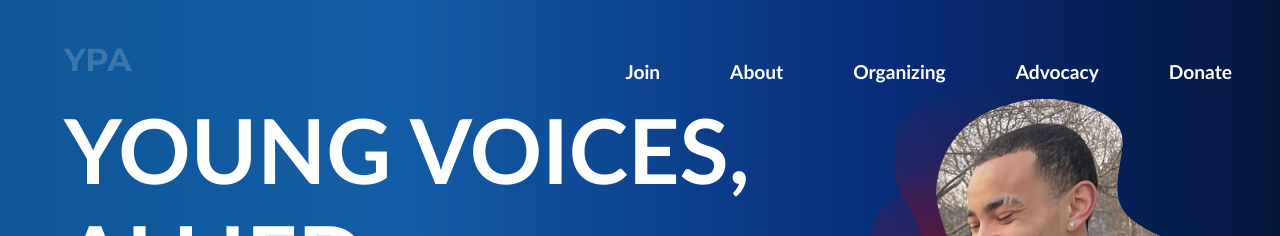
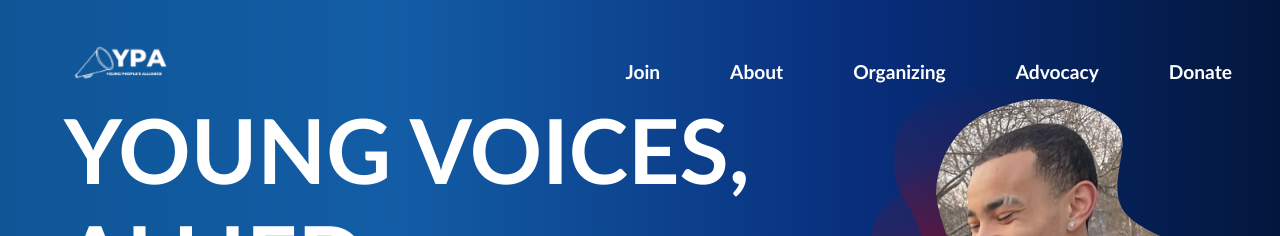
Before and after one commit to JacksonMeade/ncypa, a Jekyll site: the page built from index.html, in a window 1280 px wide. Shown: the top 236 px of the page. Built offline with Jekyll 4.4.1, drawn with Linux system fonts in a browser that asks for light colours; nearby versions of some CDN libraries.

Commit message:
add new YPA logo with small style adjustments

```diff
--- a/_includes/nav.html
+++ b/_includes/nav.html
@@ -2,7 +2,7 @@
 <header>
   <nav>
       <div class="brand">
-      <a href="{{ site.url }}">YPA</a>
+      <a href="{{ site.url }}"><img src="../assets/img/logo_blueOutline.png" alt="YPA" /></a>
       </div>
       <div class="links">
       <a href="get-involved">Join</a>
--- a/assets/css/nav.css
+++ b/assets/css/nav.css
@@ -31,6 +31,10 @@ header {
     font-weight: 700;
     color: rgba(255, 255, 255, 0.185);
     transition: top 0.2s ease, left 0.2s ease, color 0.2s ease;
+  }
+
+  header .brand img {
+    max-width: 7rem;
   }
 
   header .links {
@@ -236,12 +240,18 @@ background-color: white;
     right: 1.5rem;
 }
 
-.mobile-nav.scrolled .menu-container:not(.full-menu) {
-    right: 3.5rem;
+
+header.scrolled .brand {
+    max-width: 5rem;
 }
 
 html[data-site="EF"] .mobile-nav.scrolled .menu-container:not(.full-menu) {
     right: 1rem;
+}
+
+.mobile-nav.scrolled .menu {
+    top: 160px;
+    right: 2rem;
 }
 
 @media only screen and (min-width: 950px) {
```
Also changed, not shown: assets/img/logo_blueOutline.png (added).
